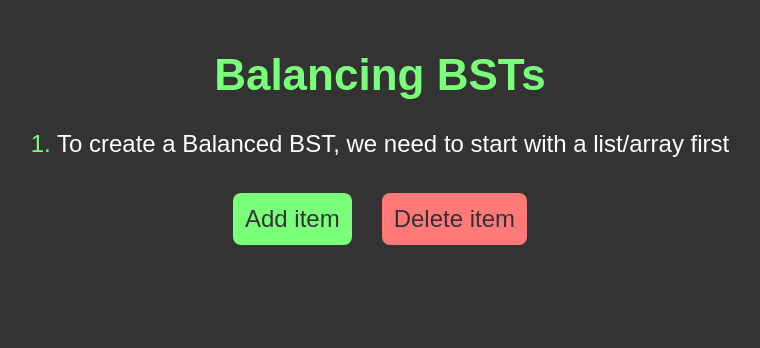
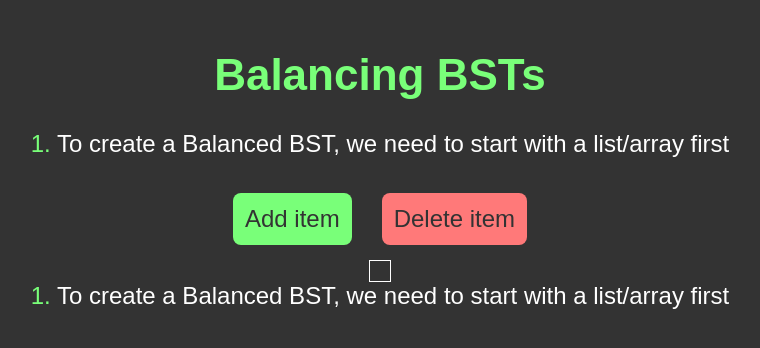
Before and after one commit to bev29rr/balancing-bst, a React (Vite) app: page / in a window 1280 px wide. Shown: the top 348 px of the page, without its empty margins (260-1020 px from the left). Built offline with nearby package versions, Linux system fonts and the light colour scheme.

Commit message:
refactor

```diff
--- a/src/App.tsx
+++ b/src/App.tsx
@@ -12,6 +12,9 @@ const App: React.FC = () => {
           <span style={{ color: 'var(--main)' }}>1.</span> To create a Balanced BST, we need to start with a list/array first
         </p>
         <ArrayCreate inputs={inputs} setInputs={setInputs}></ArrayCreate>
+        <p>
+          <span style={{ color: 'var(--main)' }}>1.</span> To create a Balanced BST, we need to start with a list/array first
+        </p>
       </div>
     </>
   );
--- /dev/null
+++ b/src/Array.css
@@ -0,0 +1,17 @@
+button.add {
+    background-color: var(--main);
+}
+
+button.delete {
+    background-color: var(--main-red);
+}
+
+.array-container {
+    border: 1px solid white;
+    padding: 10px;
+}
+
+input.array {
+    width: 10%;
+    padding: 3px;
+}
--- a/src/index.css
+++ b/src/index.css
@@ -45,16 +45,3 @@ button {
     color: var(--black);
     background-color: white;
 }
-
-button.add {
-    background-color: var(--main);
-}
-
-button.delete {
-    background-color: var(--main-red);
-}
-
-input.array {
-    width: 10%;
-    padding: 3px;
-}
--- a/src/modules/Array.tsx
+++ b/src/modules/Array.tsx
@@ -1,4 +1,5 @@
 import React, { useState } from 'react';
+import '../Array.css';
 
 type Props = {
   inputs: string[];
@@ -27,7 +28,7 @@ const ArrayCreate: React.FC<Props> = ({ inputs, setInputs })  => {
                 <button onClick={addInput} className="add">Add item</button>
                 <button onClick={deleteInput} className="delete">Delete item</button>
             </div>
-            <p>
+            <div className="array-container">
                 {inputs.map((value, index) => (
                     <input
                     key={index}
@@ -43,7 +44,7 @@ const ArrayCreate: React.FC<Props> = ({ inputs, setInputs })  => {
                     }}
                     />
                 ))}
-            </p>
+            </div>
         </>
     );
 };
```
